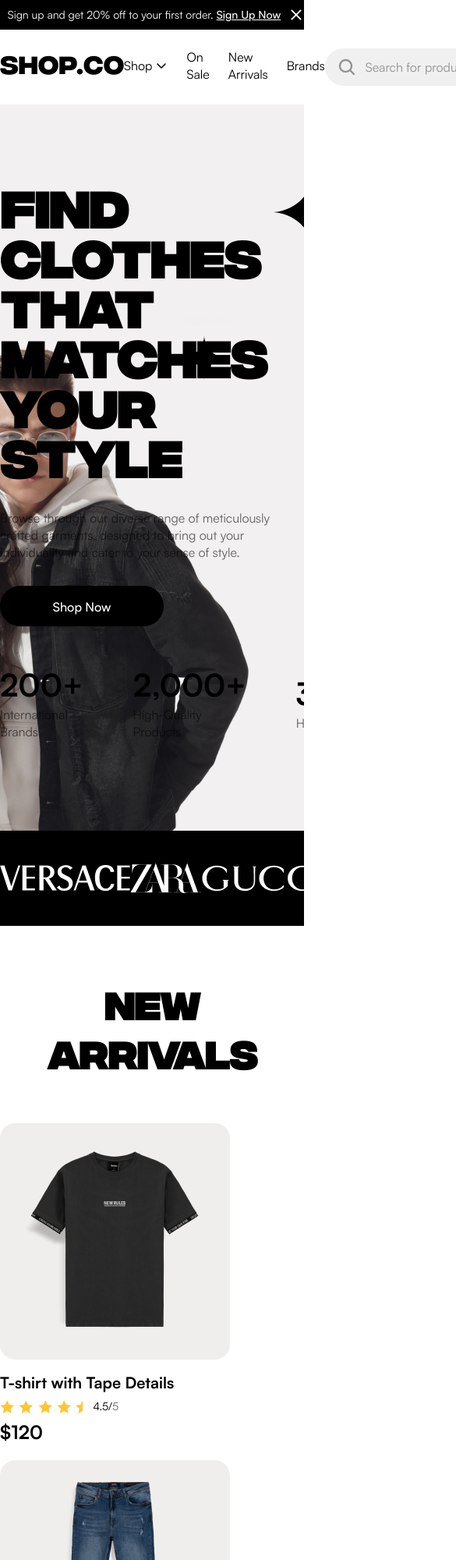
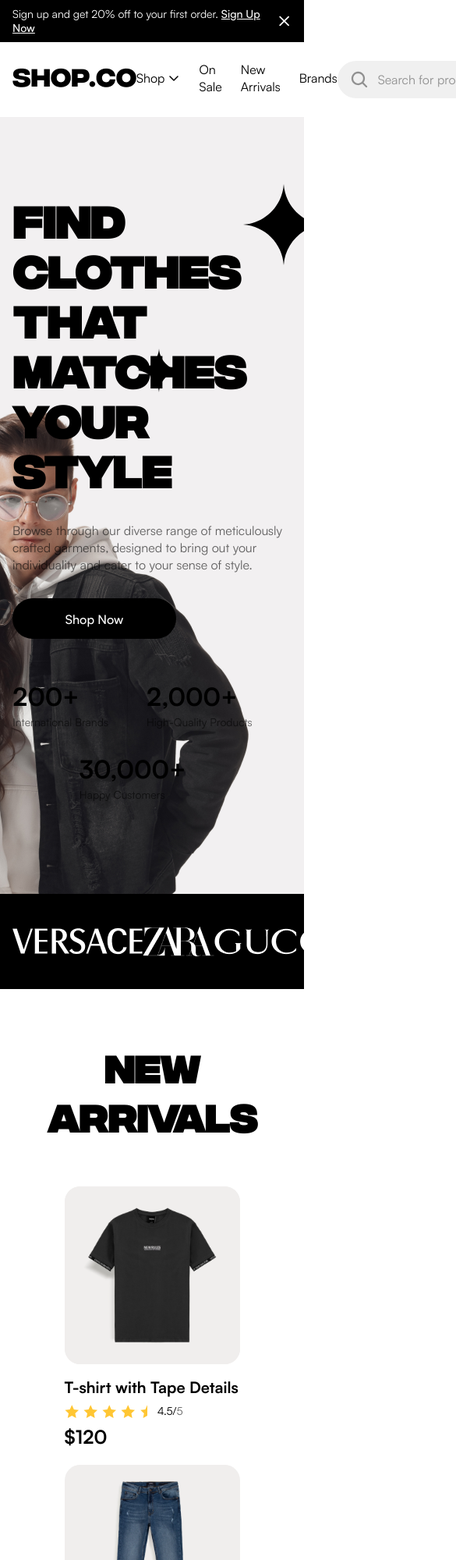
Before and after one commit to sqw1sh/SHOP.CO, a website built with webpack: page index.html in a window 390 px wide. Shown: the top 2000 px of the page at 78% size, 585 px wide, since content can reach past the window. Built offline with nearby package versions, Linux system fonts and the light colour scheme.

Commit message:
Add adaptive in index.html to 1024px

```diff
--- a/src/index.js
+++ b/src/index.js
@@ -7,8 +7,8 @@
 
 if (discount && discountClose) {
 	discountClose.on("click", () => {
-        discount.css('display', 'none');
-    });
+		discount.css("display", "none");
+	});
 }
 
 const reviewSlider = $("#review-slider");
@@ -24,5 +24,13 @@
 		nextArrow: reviewSliderNext,
 		slidesToShow: 3,
 		variableWidth: true,
+		responsive: [
+			{
+				breakpoint: 1024,
+				settings: {
+					slidesToShow: 1,
+				},
+			},
+		],
 	});
 }
--- /dev/null
+++ b/src/styles/adaptive.scss
@@ -0,0 +1,247 @@
+@media screen and (max-width: 1500px) {
+    .page  {
+        .main {
+            .main-extra {
+                .star {
+                    &:last-child {
+                        left: 50%;
+                    }
+                }
+            }
+        }
+    }
+}
+
+@media screen and (max-width: 1272px) {
+    .container {
+        padding-right: 16px;
+        padding-left: 16px;
+    }
+
+    .card-goods {
+        grid-template-columns: repeat(auto-fit, 285px);
+
+        .card-good {
+            .card-good-image {
+                height: 288px;
+
+                img {
+                    object-fit: contain;
+                    width: 100%;
+                    height: 100%;
+                }
+            }
+        }
+    }
+
+    .page {
+        .main {
+            .container {
+                .main-stats {
+                    gap: 24px;
+                }
+            }
+
+            .main-extra {
+                .star {
+                    &:first-child {
+                        left: 80%;
+                    }
+                }
+            }
+        }
+
+        .style {
+            .container {
+                margin-right: 16px;
+                margin-left: 16px;
+            }
+        }
+
+        .review {
+            .reviews {
+                padding-right: 16px;
+                padding-left: 16px;
+
+                .review-item {
+                    padding: 20px 24px;
+                    max-width: 380px;
+                }
+            }
+        }
+    }
+
+    .footer {
+        .callback {
+            min-width: calc(100% - 32px);
+            left: unset;
+            margin-right: 16px;
+            margin-left: 16px;
+        }
+    }
+}
+
+@media screen and (max-width: 1232px) {
+    .card-goods {
+        grid-template-columns: repeat(auto-fit, 275px);
+
+        .card-good {
+            .card-good-image {
+                height: 278px;
+            }
+        }
+    }
+
+    .page {
+        .main {
+            .container {
+                .main-title {
+                    font-size: 60px;
+                    max-width: 520px;
+                }
+
+                .main-text {
+                    max-width: 520px;
+                }
+
+                .main-stats {
+                    .main-stat {
+                        .main-stat-title {
+                            font-size: 32px;
+                        }
+
+                        .main-stat-text {
+                            font-size: 14px;
+                        }
+                    }
+                }
+            }
+        }
+    }
+}
+
+@media screen and (max-width: 1192px) {
+    .card-goods {
+        grid-template-columns: repeat(auto-fit, 265px);
+
+        .card-good {
+            .card-good-image {
+                height: 268px;
+            }
+        }
+    }
+
+    .header {
+        .container {
+            .search {
+                .search-input {
+                    min-width: 280.5px;
+                }
+            }
+        }
+    }
+
+    .page {
+        .main {
+            .container {
+                .main-stats {
+                    max-width: 308px;
+                    flex-wrap: wrap;
+                    justify-content: center;
+
+                    .vr {
+                        &:nth-child(4) {
+                            display: none;
+                        }
+                    }
+                }
+            }
+        }
+    }
+}
+
+@media screen and (max-width: 1174px) {
+    .page {
+        .style {
+            .container {
+                .styles {
+                    .style-item {
+                        &.short {
+                            min-width: 684px;
+                        }
+                    }
+                }
+            }
+        }
+    }
+}
+
+@media screen and (max-width: 1152px) {
+    .card-goods {
+        grid-template-columns: repeat(auto-fit, 255px);
+
+        .card-good {
+            .card-good-image {
+                height: 258px;
+            }
+        }
+    }
+}
+
+@media screen and (max-width: 1112px) {
+    .card-goods {
+        grid-template-columns: repeat(auto-fit, 245px);
+
+        .card-good {
+            .card-good-image {
+                height: 248px;
+            }
+        }
+    }
+
+    .page {
+        .main {
+            .container {
+                .main-title {
+                    font-size: 56px;
+                }
+
+                .main-text {
+                    max-width: 420px;
+                }
+            }
+
+            .main-extra {
+                .star {
+                    &:last-child {
+                        left: 45%;
+                    }
+                }
+            }
+        }
+    }
+}
+
+@media screen and (max-width: 1072px) {
+    .card-goods {
+        grid-template-columns: repeat(auto-fit, 235px);
+
+        .card-good {
+            .card-good-image {
+                height: 238px;
+            }
+        }
+    }
+}
+
+@media screen and (max-width: 1032px) {
+    .card-goods {
+        grid-template-columns: repeat(auto-fit, 225px);
+
+        .card-good {
+            .card-good-image {
+                height: 228px;
+            }
+        }
+    }
+}
--- a/src/styles/base.scss
+++ b/src/styles/base.scss
@@ -3,6 +3,7 @@
     padding: 0;
     box-sizing: border-box;
     -webkit-user-drag: none;
+    -webkit-tap-highlight-color: transparent;
 }
 
 $black-color: #000000;
@@ -119,6 +120,7 @@
     display: grid;
     grid-template-columns: repeat(auto-fit, 295px);
     grid-gap: 20px;
+    justify-content: center;
 
     .card-good {
         width: 100%;
--- a/src/styles/style.scss
+++ b/src/styles/style.scss
@@ -564,3 +564,5 @@
         }
     }
 }
+
+@import 'adaptive';
```
